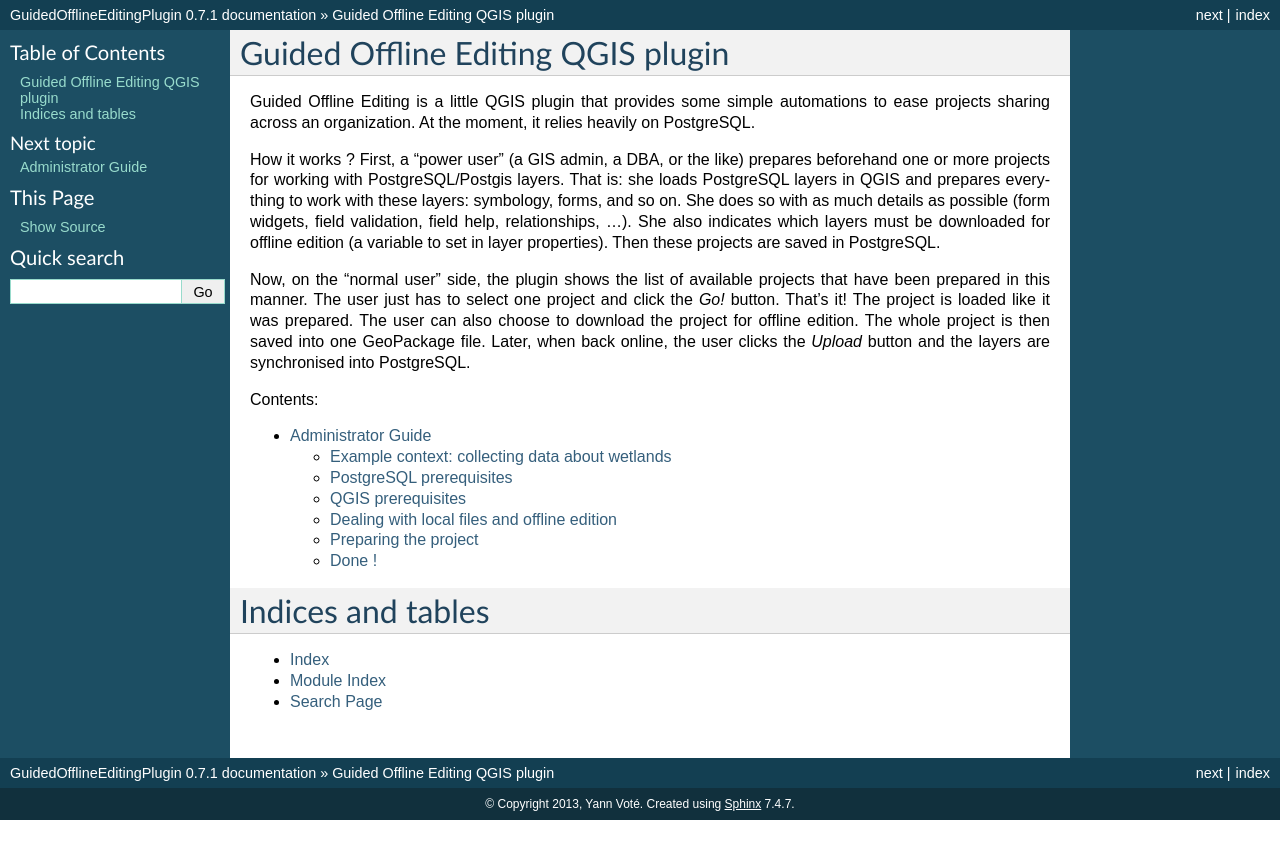
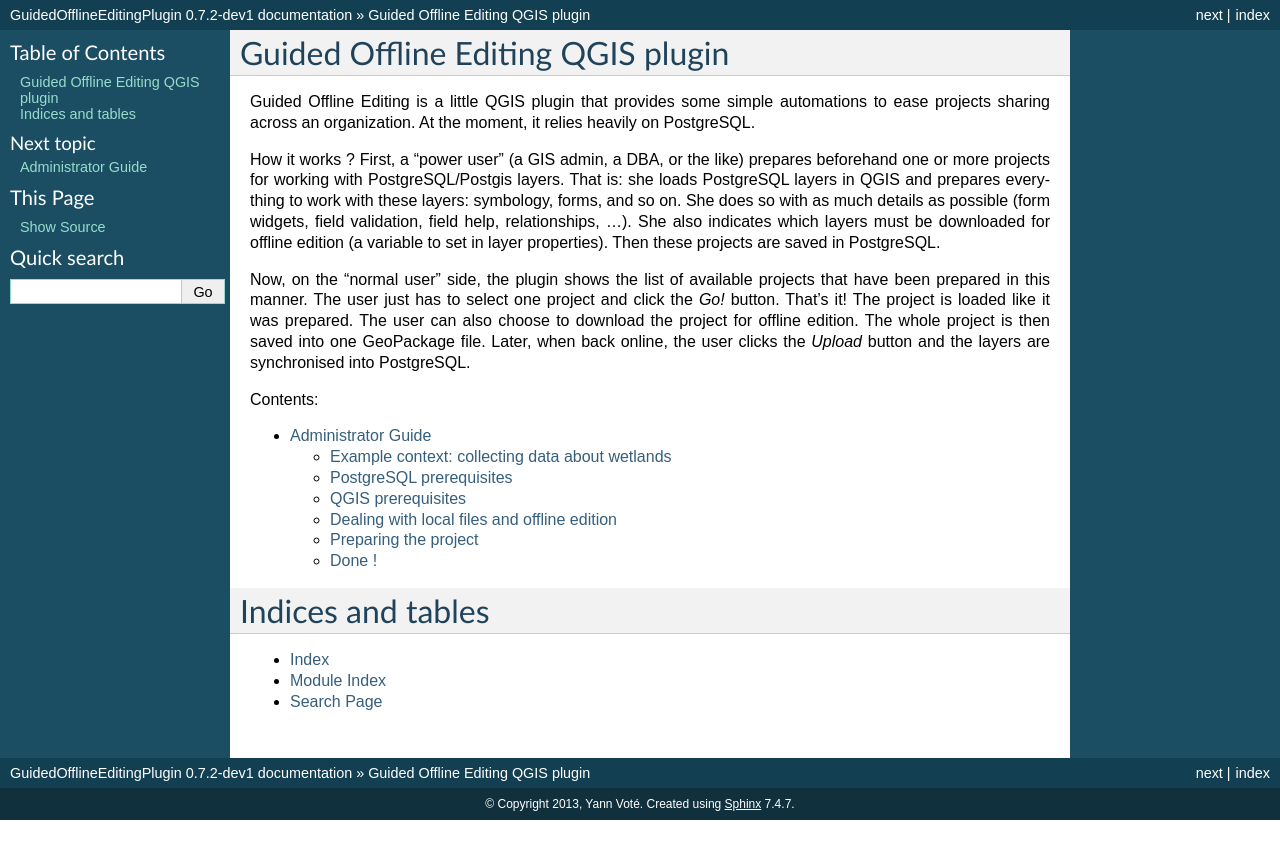
Before and after one commit to ygversil/qgis-guided-offline-editing, a Sphinx documentation site: the page built from help/source/index.rst, in a window 1280 px wide. Shown: the top 859 px of the page. Built offline with Sphinx 7.4.7, drawn with Linux system fonts in a browser that asks for light colours; formulas are drawn with MathJax 3.

Commit message:
Bump version: 0.7.1 → 0.7.2-dev1

```diff
--- a/help/source/conf.py
+++ b/help/source/conf.py
@@ -47,9 +47,9 @@
 # built documents.
 #
 # The short X.Y version.
-version = '0.7.1'
+version = '0.7.2-dev1'
 # The full version, including alpha/beta/rc tags.
-release = '0.7.1'
+release = '0.7.2-dev1'
 
 # The language for content autogenerated by Sphinx. Refer to documentation
 # for a list of supported languages.
--- a/metadata.txt
+++ b/metadata.txt
@@ -10,7 +10,7 @@
 name=Guided Offline Editing
 qgisMinimumVersion=3.10
 description=Extend the built-in Offline Editing plugin providing automated processes
-version=0.7.1
+version=0.7.2-dev1
 author=Yann Voté
 email=ygversil@lilo.org
 
```
Also changed, not shown: .bumpversion.cfg.
